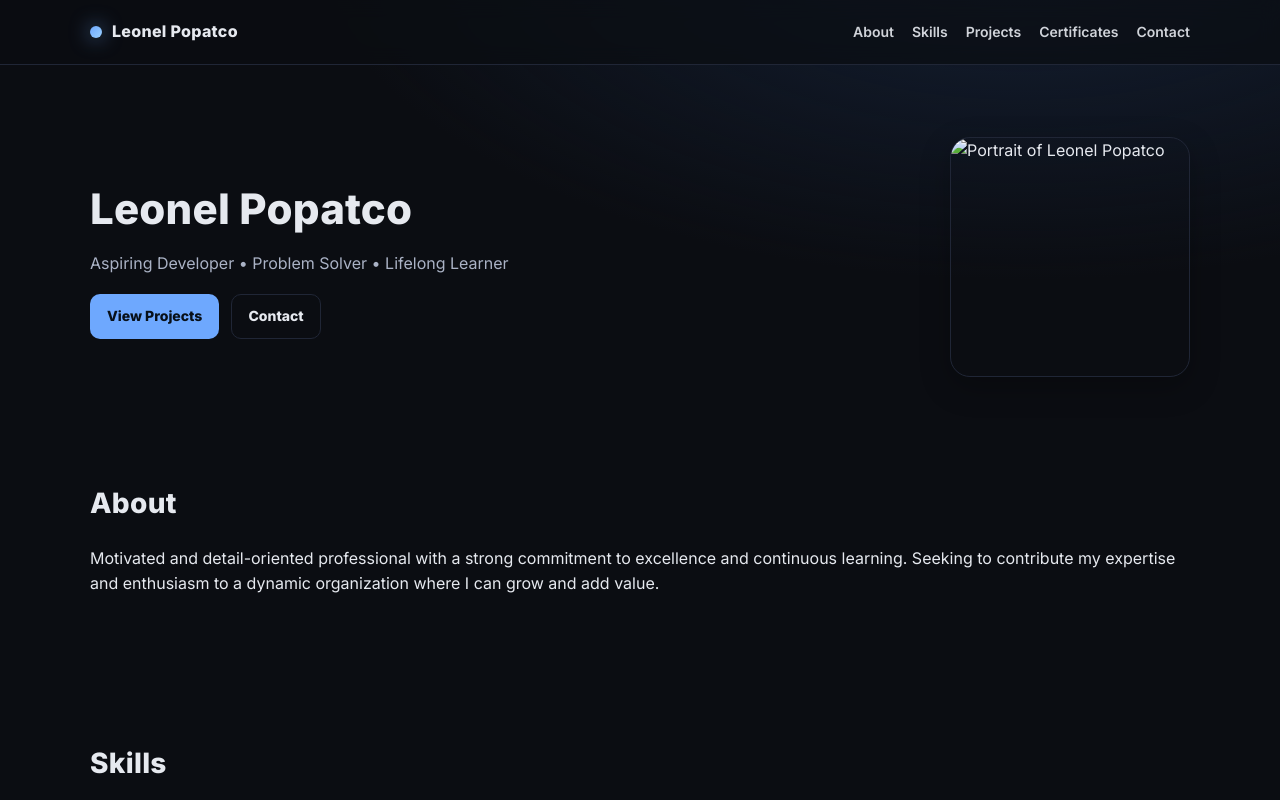
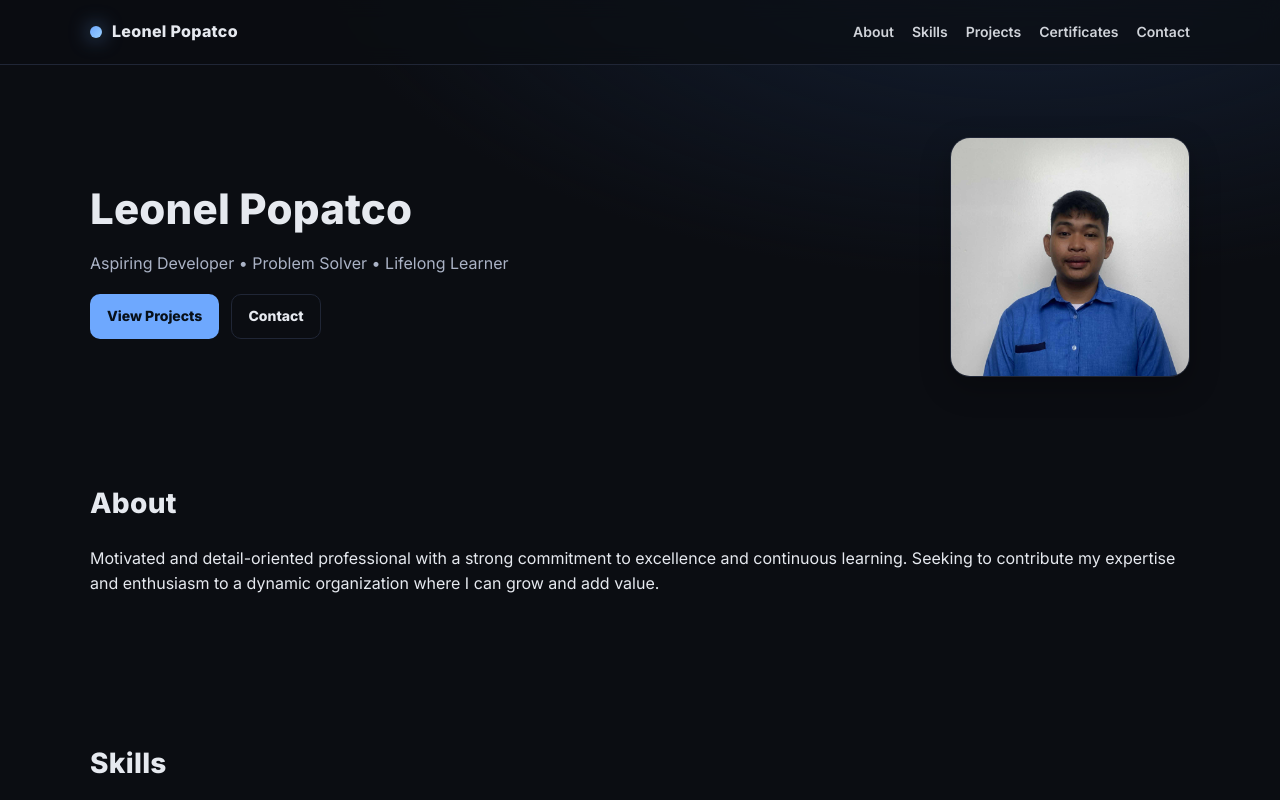
Before and after one commit to leonelpopatco16-creator/E.Portfolio, a plain HTML site: page index.html in a window 1280 px wide. Shown: the top 800 px of the page. Drawn offline with Linux system fonts and the light colour scheme.

Commit message:
Update index.html

```diff
--- a/index.html
+++ b/index.html
@@ -91,7 +91,7 @@
           </div>
         </div>
         <div class="hero-photo">
-          <img id="profileImage" src="assets/nel.jfif" alt="Portrait of Leonel Popatco" />
+          <img id="profileImage" src="nel.jpg" alt="Portrait of Leonel Popatco" />
         </div>
       </div>
     </section>
```
